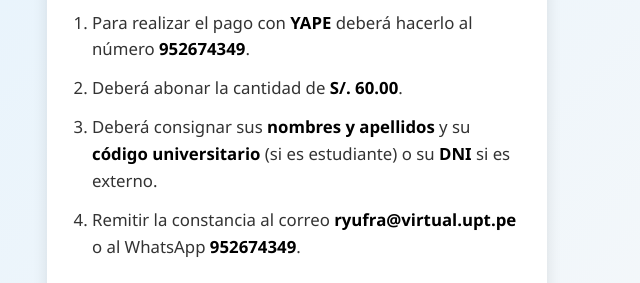
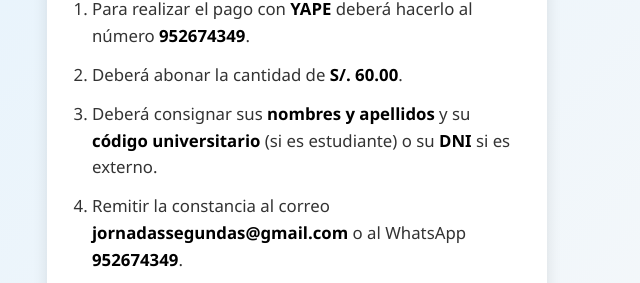
Before and after one commit to autoevaluacionfade-dot/instrucciones-qr, a plain HTML site: page index.html in a window 1280 px wide. Shown: the part 237-520 px from the top of the page, without its empty margins (343-983 px from the left). Drawn offline with Linux system fonts and the light colour scheme.

Commit message:
Update index.html

```diff
--- a/index.html
+++ b/index.html
@@ -114,7 +114,7 @@
       <li>Para realizar el pago con <strong>YAPE</strong> deberá hacerlo al número <strong>952674349</strong>.</li>
       <li>Deberá abonar la cantidad de <strong>S/. 60.00</strong>.</li>
       <li>Deberá consignar sus <strong>nombres y apellidos</strong> y su <strong>código universitario</strong> (si es estudiante) o su <strong>DNI</strong> si es externo.</li>
-      <li>Remitir la constancia al correo <strong>ryufra@virtual.upt.pe</strong> o al WhatsApp <strong>952674349</strong>.</li>
+      <li>Remitir la constancia al correo <strong>jornadassegundas@gmail.com</strong> o al WhatsApp <strong>952674349</strong>.</li>
     </ol>
 
     <!-- Botón de WhatsApp -->
```
